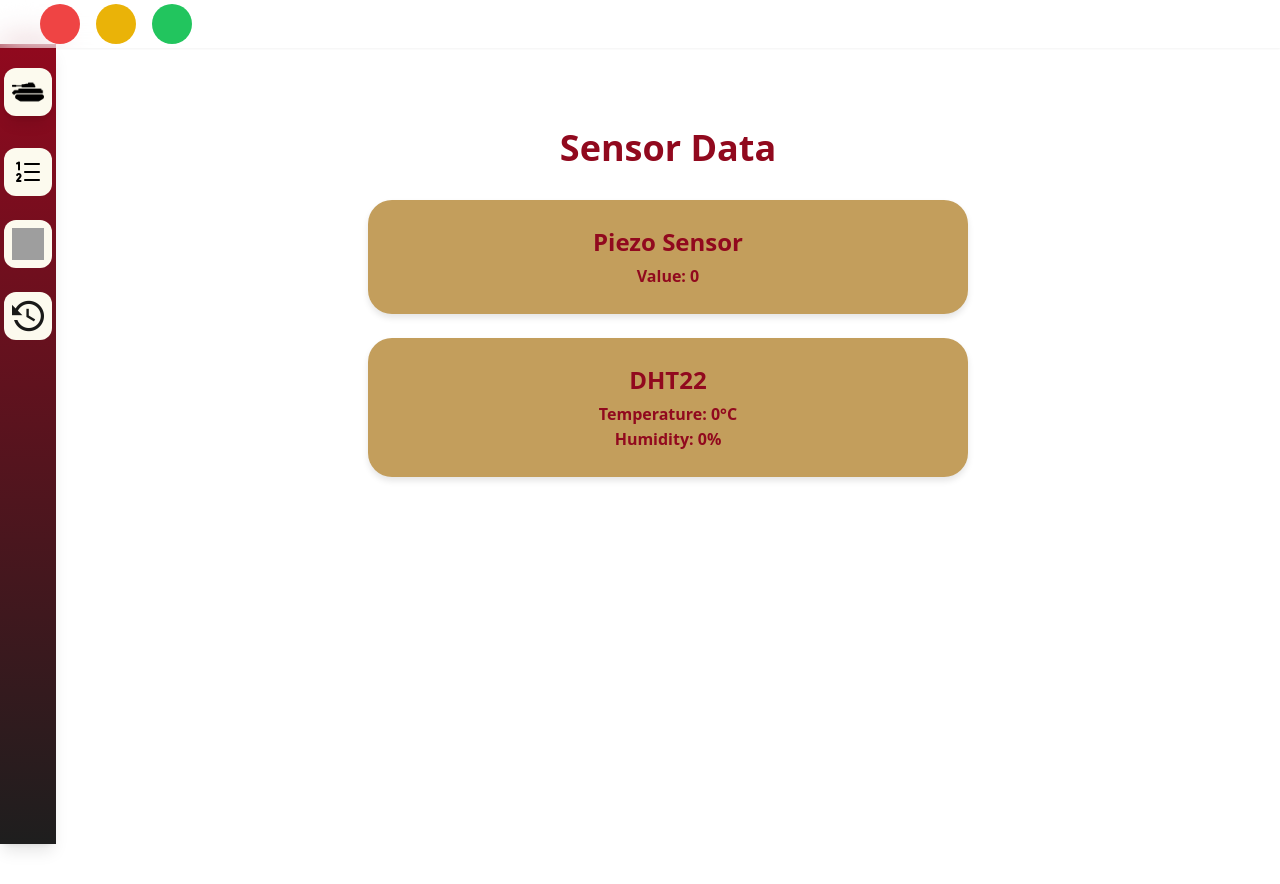
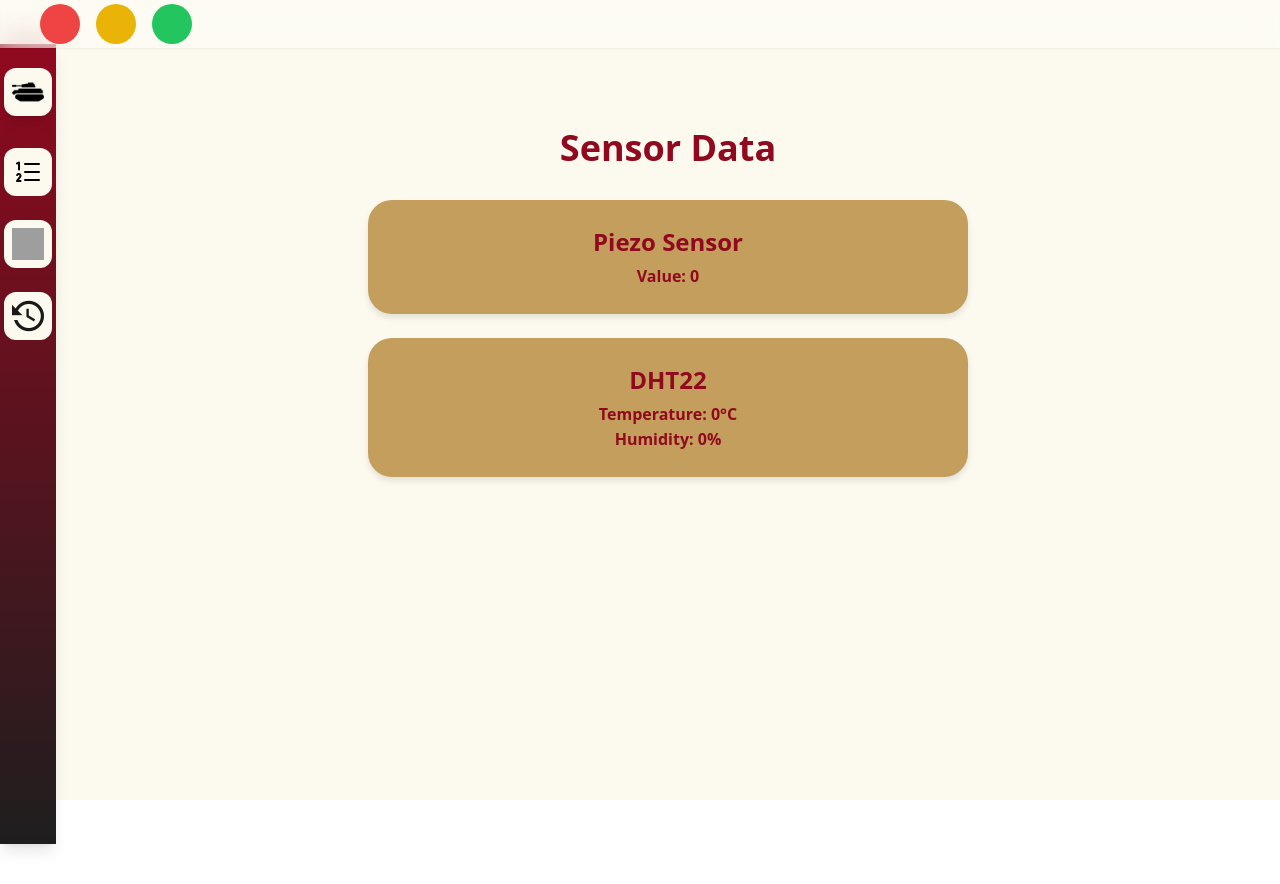
Before and after one commit to Zulfan15/RC-TANK-F4, a Vue app: page /data in a window 1280 px wide. Before the commit the page ends 800 px from the top, so only its background shows below. Built offline with nearby package versions, Linux system fonts and the light colour scheme; no server answers; grey boxes are pictures that could not be loaded.

Commit message:
re colour background

```diff
--- a/src/pages/monitoring/charts/index.vue
+++ b/src/pages/monitoring/charts/index.vue
@@ -1,5 +1,5 @@
 <template>
-  <div class="relative bg-white flex min-h-screen overflow-hidden">
+  <div class="relative bg-[#FCFAEE] flex min-h-screen overflow-hidden">
     <!-- Navbar -->
     <div class="bg-white backdrop-filter backdrop-blur-lg bg-opacity-30 shadow-sm w-full h-12 sm:h-12 md:h-12 lg:h-12 fixed top-0 z-50 flex items-center gap-4 px-4 sm:px-6 md:px-8 lg:px-10 shadow-lg">
       <div class="bg-red-500 rounded-full w-10 h-10 sm:w-12 sm:h-10 md:w-10 md:h-10 lg:w-10 lg:h-10"></div>
--- a/src/pages/monitoring/data/index.vue
+++ b/src/pages/monitoring/data/index.vue
@@ -1,5 +1,5 @@
 <template>
-  <div class="relative bg-white flex min-h-screen flex-col">
+  <div class="relative bg-[#FCFAEE] flex min-h-screen flex-col">
     <!-- Navbar -->
     <div class="bg-white backdrop-filter backdrop-blur-lg bg-opacity-30 shadow-sm w-full h-12 sm:h-12 md:h-12 lg:h-12 fixed top-0 z-50 flex items-center gap-4 px-4 sm:px-6 md:px-8 lg:px-10 shadow-lg">
       <div class="bg-red-500 rounded-full w-10 h-10 sm:w-12 sm:h-10 md:w-10 md:h-10 lg:w-10 lg:h-10"></div>
--- a/src/pages/monitoring/history/index.vue
+++ b/src/pages/monitoring/history/index.vue
@@ -1,5 +1,5 @@
 <template>
-    <div class="relative bg-white flex min-h-screen flex-col">
+    <div class="relative bg-[#FCFAEE] flex min-h-screen flex-col">
     <!-- Navbar -->
     <div class="bg-white backdrop-filter backdrop-blur-lg bg-opacity-30 shadow-sm w-full h-12 sm:h-12 md:h-12 lg:h-12 fixed top-0 z-50 flex items-center gap-4 px-4 sm:px-6 md:px-8 lg:px-10 shadow-lg">
       <div class="bg-red-500 rounded-full w-10 h-10 sm:w-12 sm:h-10 md:w-10 md:h-10 lg:w-10 lg:h-10"></div>
```
